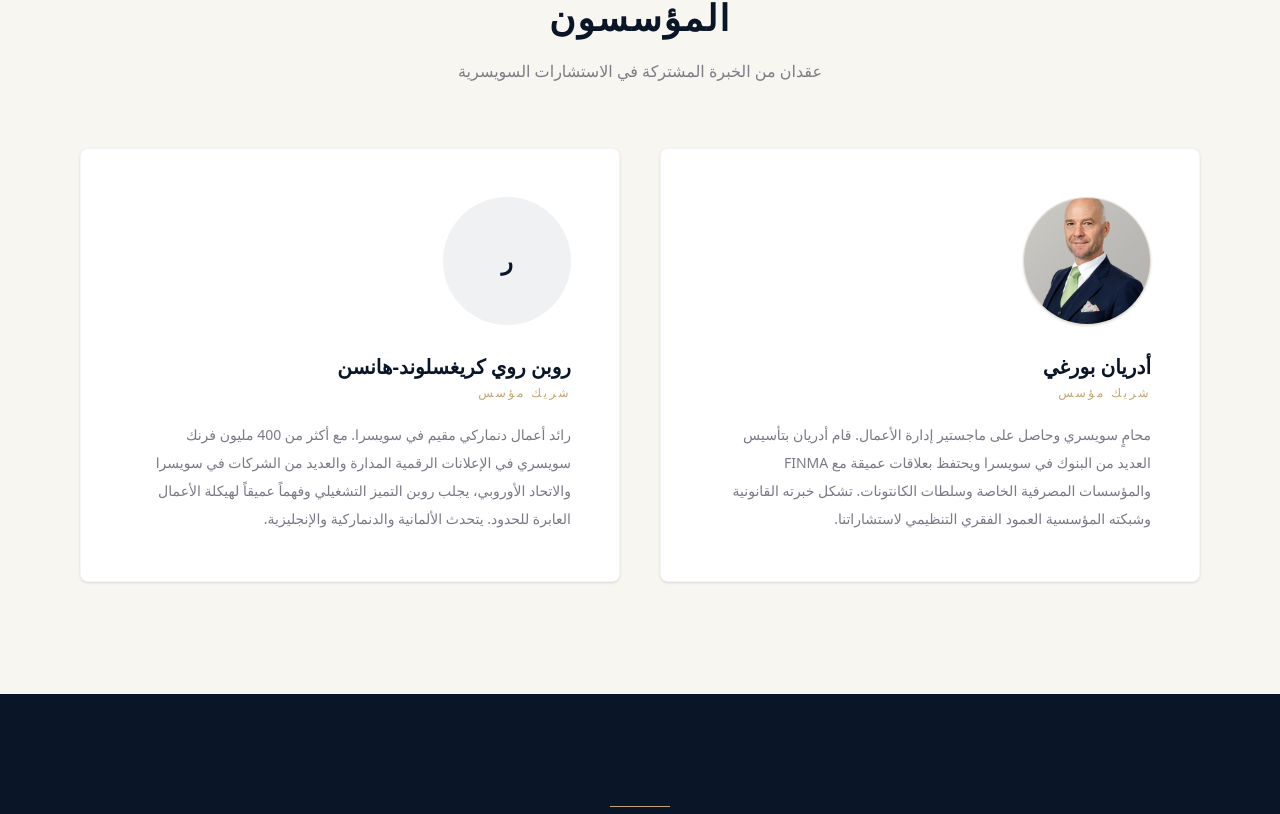
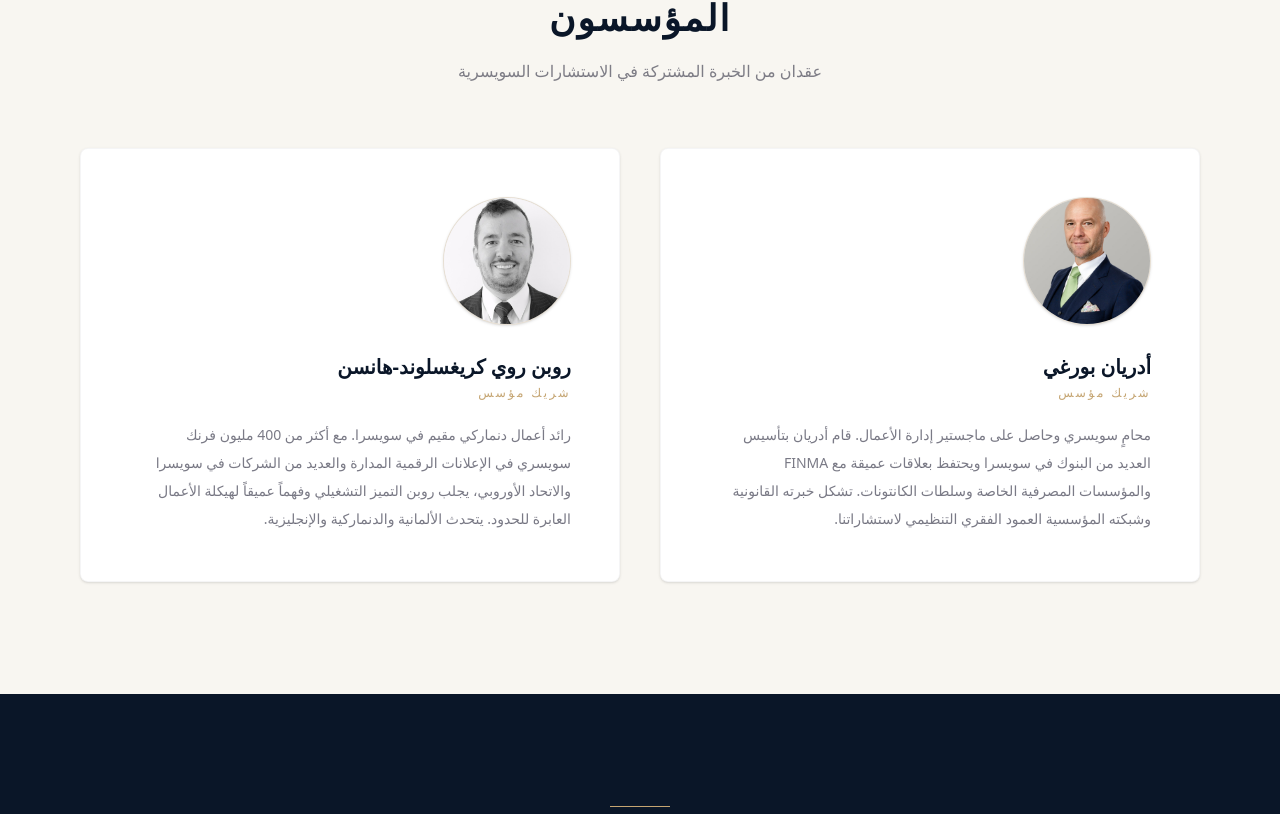
Before and after one commit to robinroyhansen/move-to-switzerland, a Next.js app: page /ar/about in a window 1280 px wide. Shown: the part 1706-2520 px from the top of the page. Built offline with nearby package versions, Linux system fonts and the light colour scheme.

Commit message:
feat: add robin founder photo

```diff
--- a/src/app/[locale]/about/page.tsx
+++ b/src/app/[locale]/about/page.tsx
@@ -6,6 +6,11 @@ import { ScrollReveal } from '@/components/ScrollReveal';
 
 export default function AboutPage() {
   const t = useTranslations();
+  const founderImages = {
+    adrian: '/images/founders/adrian-burgi.jpg',
+    robin: '/images/founders/robin-krigslund-hansen.jpg',
+  } as const;
+
   const getFounderBioParagraphs = (founder: 'adrian' | 'robin') => {
     try {
       const raw = t.raw(`founders.${founder}.bioParagraphs`);
@@ -123,23 +128,15 @@ export default function AboutPage() {
             {(['adrian', 'robin'] as const).map((founder, i) => (
               <ScrollReveal key={founder} delay={i * 150}>
                 <div className="h-full bg-white rounded-lg p-8 sm:p-10 lg:p-12 shadow-sm border border-navy/[0.04] card-lift">
-                  {founder === 'adrian' ? (
                   <div className="relative mb-7 h-32 w-32 overflow-hidden rounded-full border border-gold/25 bg-navy/[0.06] shadow-sm">
                     <Image
-                        src="/images/founders/adrian-burgi.jpg"
-                        alt={t('founders.adrian.name')}
+                      src={founderImages[founder]}
+                      alt={t(`founders.${founder}.name`)}
                       fill
                       sizes="128px"
-                        className="object-cover object-top"
+                      className={founder === 'adrian' ? 'object-cover object-top' : 'object-cover object-center'}
                     />
                   </div>
-                  ) : (
-                    <div className="mb-7 flex h-32 w-32 items-center justify-center rounded-full bg-navy/[0.06]">
-                      <span className="text-2xl font-serif text-navy font-bold">
-                        {t(`founders.${founder}.name`).charAt(0)}
-                      </span>
-                    </div>
-                  )}
                   <h3 className="font-serif text-xl text-navy font-semibold mb-1">
                     {t(`founders.${founder}.name`)}
                   </h3>
```
Also changed, not shown: public/images/founders/robin-krigslund-hansen.jpg (added). Lines whose indentation alone changed are shown as unchanged.
